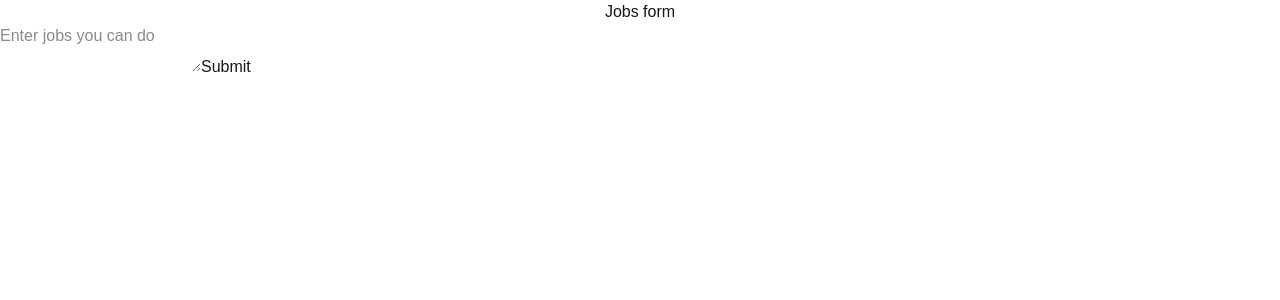
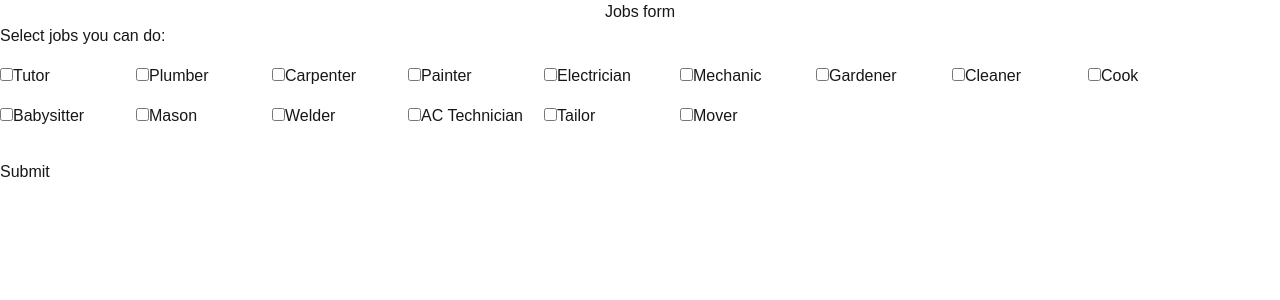
Before and after one commit to TanishaKothari/Gigimon, a Next.js app in the folder my-app/: page /jobsform in a window 1280 px wide. Shown: the top 300 px of the page. Built offline with nearby package versions, Linux system fonts and the light colour scheme.

Commit message:
Change jobsform to multiselect checkbox from textarea

```diff
--- a/my-app/src/app/jobsform/page.js
+++ b/my-app/src/app/jobsform/page.js
@@ -4,8 +4,27 @@ import Link from 'next/link';
 import { v4 } from "uuid";
 import { useEffect, useState } from "react";
 
+const JOB_OPTIONS = [
+  "Tutor",
+  "Plumber",
+  "Carpenter",
+  "Painter",
+  "Electrician",
+  "Mechanic",
+  "Gardener",
+  "Cleaner",
+  "Cook",
+  "Babysitter",
+  "Mason",
+  "Welder",
+  "AC Technician",
+  "Tailor",
+  "Mover"
+];
+
 export default function JobsForm() {
   const [userId, setUserId] = useState(null);
+  const [selectedJobs, setSelectedJobs] = useState([]);
 
   useEffect(() => {
     let storedId = localStorage.getItem("user_id");
@@ -16,22 +35,43 @@ export default function JobsForm() {
     setUserId(storedId);
   }, []);
 
+  const handleChange = (event) => {
+    const { value, checked } = event.target;
+    setSelectedJobs((prev) =>
+      checked ? [...prev, value] : prev.filter((job) => job !== value)
+    );
+  };
+
   const handleSubmit = async (event) => {
     event.preventDefault();
-    const job = event.target.elements.job.value;
-    await fetch('http://localhost:5000/insert-job', {
-      method: 'POST',
-      headers: { 'Content-Type': 'application/json' },
-      body: JSON.stringify({ user_id: userId, job_name: job }),
-    });
+    for (const job of selectedJobs) {
+      await fetch('http://localhost:5000/insert-job', {
+        method: 'POST',
+        headers: { 'Content-Type': 'application/json' },
+        body: JSON.stringify({ user_id: userId, job_name: job }),
+      });
+    }
   }
 
   return (
     <div className="">
       <h1 className="text-center">Jobs form</h1>
       <form onSubmit={handleSubmit}>
-        <textarea name="job" placeholder="Enter jobs you can do" required></textarea>
-        <button type="submit">Submit</button>
+        <label>Select jobs you can do:</label>
+        <div style={{ display: "flex", flexWrap: "wrap", gap: "1rem", margin: "1rem 0" }}>
+          {JOB_OPTIONS.map((job) => (
+            <label key={job} style={{ minWidth: "120px" }}>
+              <input
+                type="checkbox"
+                value={job}
+                checked={selectedJobs.includes(job)}
+                onChange={handleChange}
+              />
+              {job}
+            </label>
+          ))}
+        </div>
+        <button type="submit" style={{ marginTop: "1rem" }}>Submit</button>
       </form>
     </div>
   );
```
